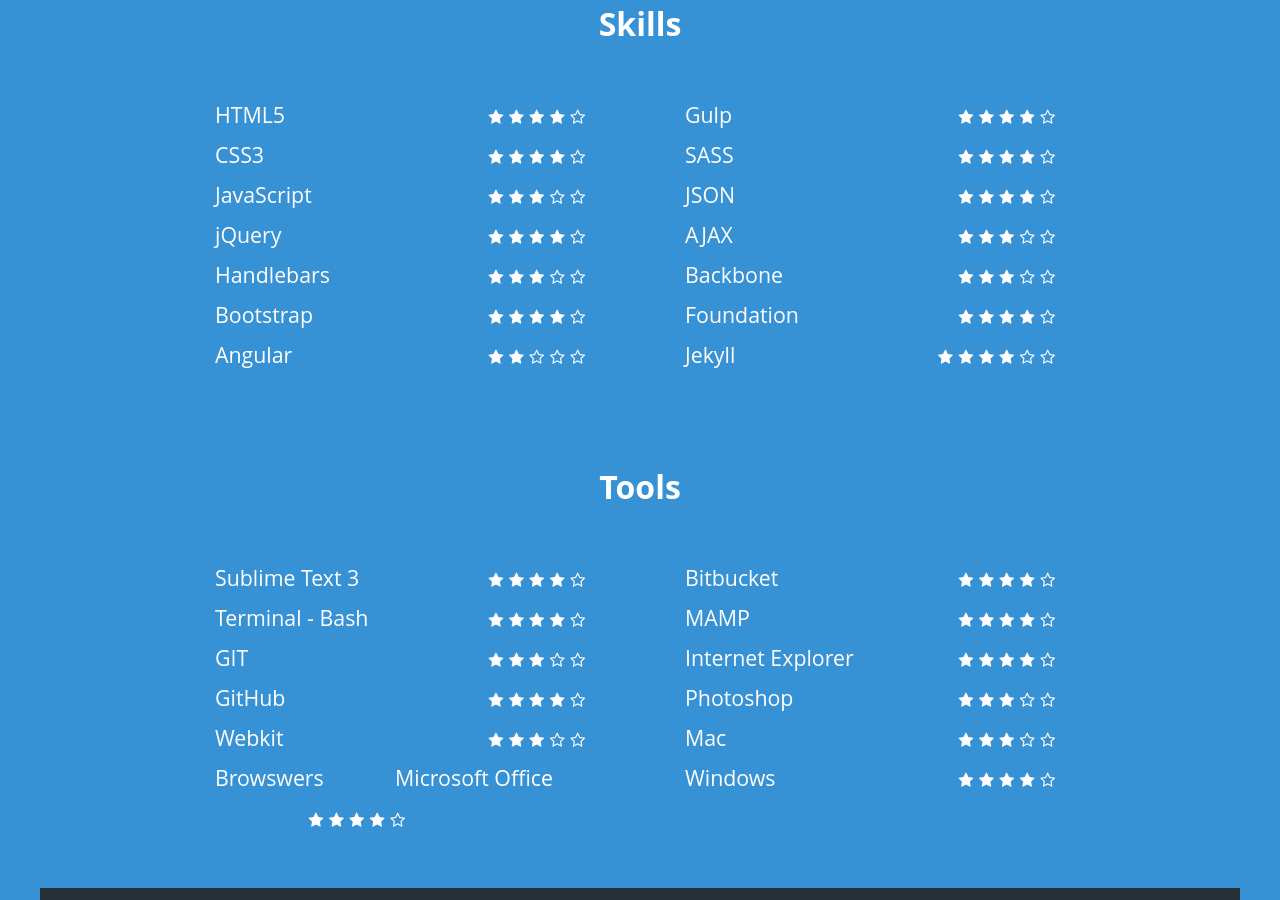
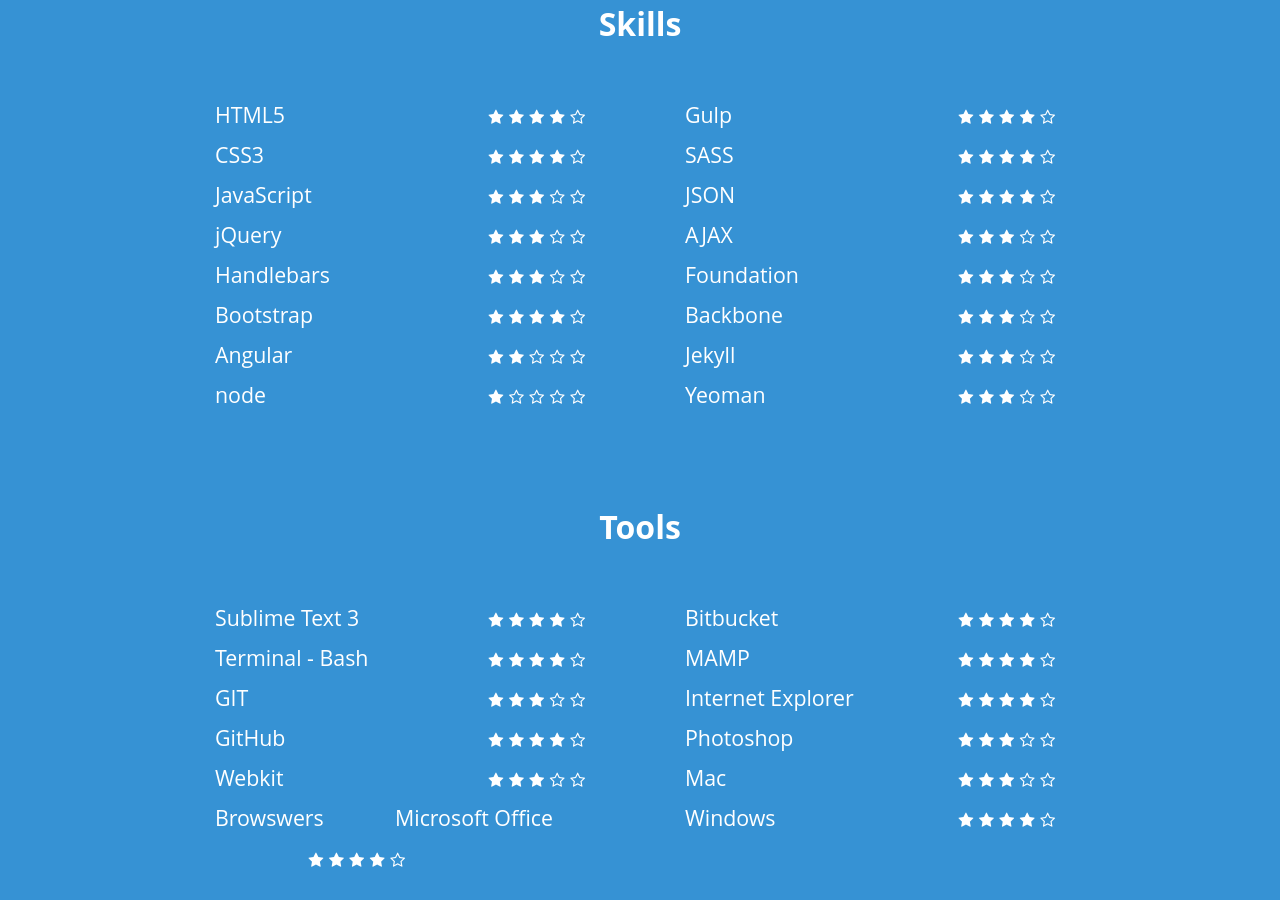
Before and after one commit to dpwj/blog, a Jekyll site: the page built from about.html, in a window 1280 px wide and 900 px high, scrolled down 375 px. Built offline with Jekyll 4.4.1, drawn with Linux system fonts in a browser that asks for light colours; nearby versions of some CDN libraries.

Commit message:
final touch-ups

```diff
--- a/about.html
+++ b/about.html
@@ -50,7 +50,7 @@
                     <i class="fa fa-star"></i>
                     <i class="fa fa-star"></i>
                     <i class="fa fa-star"></i>
-                    <i class="fa fa-star"></i>
+                    <i class="fa fa-star-o"></i>
                     <i class="fa fa-star-o"></i>
                   </span>
                 </li>
@@ -79,6 +79,16 @@
                   <span class="score">
                     <i class="fa fa-star"></i>
                     <i class="fa fa-star"></i>
+                    <i class="fa fa-star-o"></i>
+                    <i class="fa fa-star-o"></i>
+                    <i class="fa fa-star-o"></i>
+                  </span>
+                </li>
+                <li class="row">
+                  <span class="skill">node</span>
+                  <span class="score">
+                    <i class="fa fa-star"></i>
+                    <i class="fa fa-star-o"></i>
                     <i class="fa fa-star-o"></i>
                     <i class="fa fa-star-o"></i>
                     <i class="fa fa-star-o"></i>
@@ -129,6 +139,16 @@
                       </span>
                     </li>
                     <li class="row">
+                      <span class="skill">Foundation</span>
+                      <span class="score">
+                        <i class="fa fa-star"></i>
+                        <i class="fa fa-star"></i>
+                        <i class="fa fa-star"></i>
+                        <i class="fa fa-star-o"></i>
+                        <i class="fa fa-star-o"></i>
+                      </span>
+                    </li>
+                    <li class="row">
                       <span class="skill">Backbone</span>
                       <span class="score">
                         <i class="fa fa-star"></i>
@@ -139,19 +159,18 @@
                       </span>
                     </li>
                     <li class="row">
-                      <span class="skill">Foundation</span>
+                      <span class="skill">Jekyll</span>
                       <span class="score">
                         <i class="fa fa-star"></i>
                         <i class="fa fa-star"></i>
                         <i class="fa fa-star"></i>
-                        <i class="fa fa-star"></i>
+                        <i class="fa fa-star-o"></i>
                         <i class="fa fa-star-o"></i>
                       </span>
                     </li>
-                    <li class="row">
-                      <span class="skill">Jekyll</span>
+                     <li class="row">
+                      <span class="skill">Yeoman</span>
                       <span class="score">
-                        <i class="fa fa-star"></i>
                         <i class="fa fa-star"></i>
                         <i class="fa fa-star"></i>
                         <i class="fa fa-star"></i>
--- a/blog.html
+++ b/blog.html
@@ -5,7 +5,7 @@
 <main>
   <section>
     <div class="pageTitle">
-      <h1>The Naked Coder
+      <h1>the naked coder
       <br>
       <small>telling it like it is</small>
       </h1>
```
